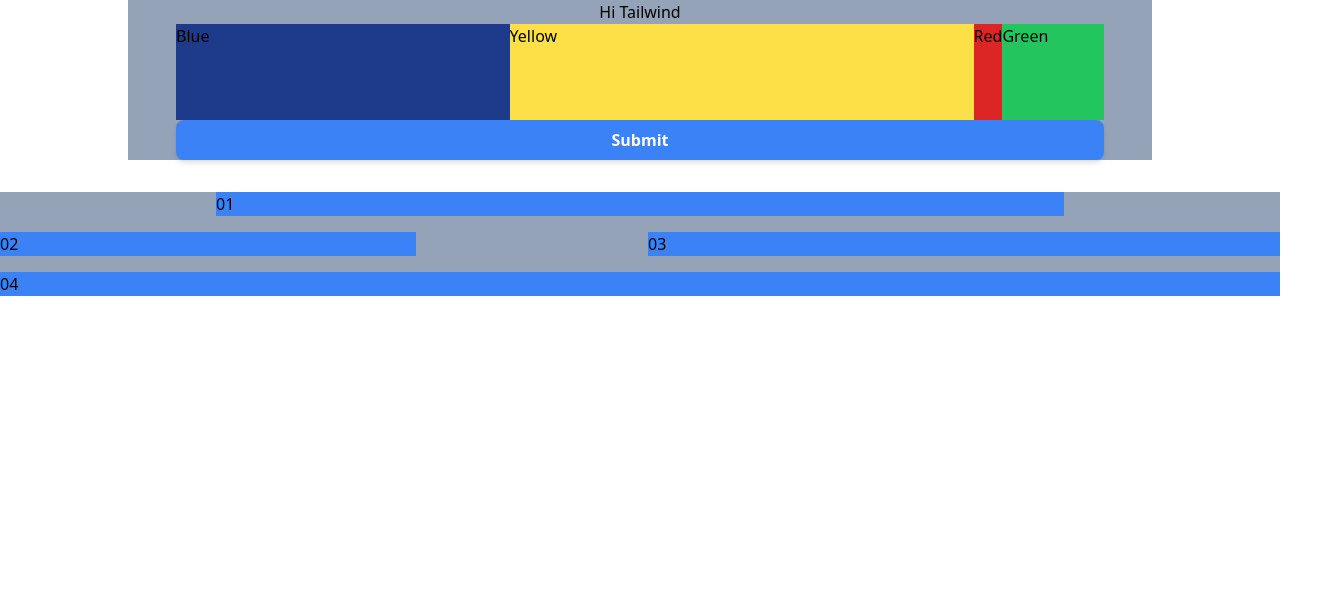
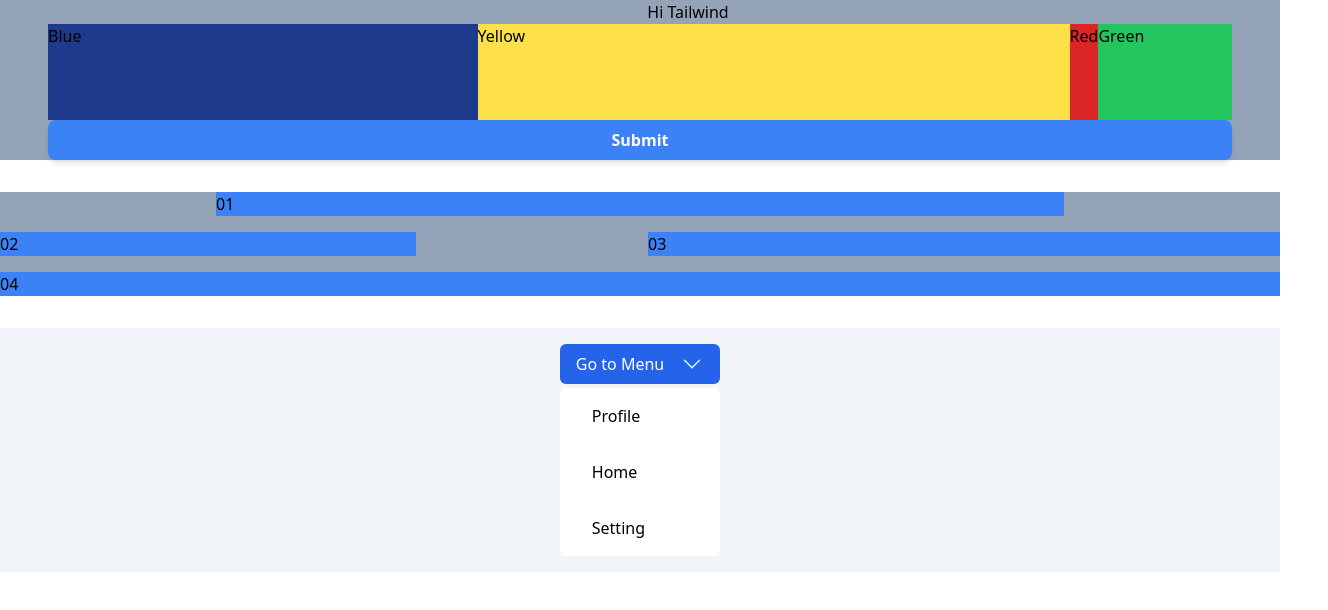
Before and after one commit to saeedjamali/git-TailwindConcept, a website: page public/index.html in a window 1280 px wide. Shown: the whole page, 1328 px wide, since content can reach past the window. Drawn offline with Linux system fonts and the light colour scheme.

Commit message:
DropDown

```diff
--- a/public/index.html
+++ b/public/index.html
@@ -1,18 +1,19 @@
 <!DOCTYPE html>
 <html lang="en">
+
 <head>
   <meta charset="UTF-8" />
   <meta name="viewport" content="width=device-width, initial-scale=1.0" />
   <link rel="stylesheet" href="./build/tailwind.css" />
   <title>Document</title>
 </head>
+
 <body>
-    <div
-      class="container w-4/5 bg-slate-400  flex flex-col align-middle justify-between"
-    >
-      <h1 class="w-100 text-center">Hi Tailwind</h1>
+  <div class="container w-full  bg-slate-400  flex flex-col align-middle justify-between">
+    <h1 class="w-screen text-center">Hi Tailwind</h1>
     <div class="flex flex-row hover:flex-col">
-        <section class="bg-pink-700 sm:bg-purple-500 md:bg-red-600 lg:bg-green-500 xl:bg-blue-900 basis-1/4 h-24 flex-1">Blue</section>
+      <section class="bg-pink-700 sm:bg-purple-500 md:bg-red-600 lg:bg-green-500 xl:bg-blue-900 basis-1/4 h-24 flex-1">
+        Blue</section>
       <section class="bg-yellow-300 basis-1/2 h-24">Yellow</section>
       <section class="bg-red-600  basis-1/8 h-24">Red</section>
       <section class="bg-green-500  basis-1/8 h-24  flex-1">Green</section>
@@ -27,5 +28,25 @@
     <div class="col-end-7 col-span-3 bg-blue-500">03</div>
     <div class="col-start-1 col-end-7 bg-blue-500">04</div>
   </div>
+
+  <div class="container w-full bg-slate-100 flex items-center justify-center p-4">
+    <div class="w-auto">
+      <button class="bg-blue-600 text-white rounded-md py-2 px-4 flex "> Go to Menu
+        <svg xmlns="http://www.w3.org/2000/svg" fill="none" viewBox="0 0 24 24" stroke-width="1.5" stroke="currentColor"
+          class="w-6 h-6 ml-4 stroke-cyan-100 hover:rotate-180 transition-all ease-in-out delay-200">
+          <path class="ml-4" stroke-linecap="round" stroke-linejoin="round" d="M19.5 8.25l-7.5 7.5-7.5-7.5" />
+        </svg>
+      </button>
+      <div class="w-full bg-white mt-1 rounded-md overflow-hidden">
+        <a href="" class="block px-8 py-4 hover:bg-slate-300 hover:text-slate-900">Profile</a>
+        <a href="" class="block px-8 py-4 hover:bg-slate-300">Home</a>
+        <a href="" class="block px-8 py-4 hover:bg-slate-300">Setting</a>
+
+      </div>
+
+    </div>
+  </div>
+
 </body>
+
 </html>
```
Also changed, not shown: public/build/tailwind.css. Lines whose indentation alone changed are shown as unchanged.
